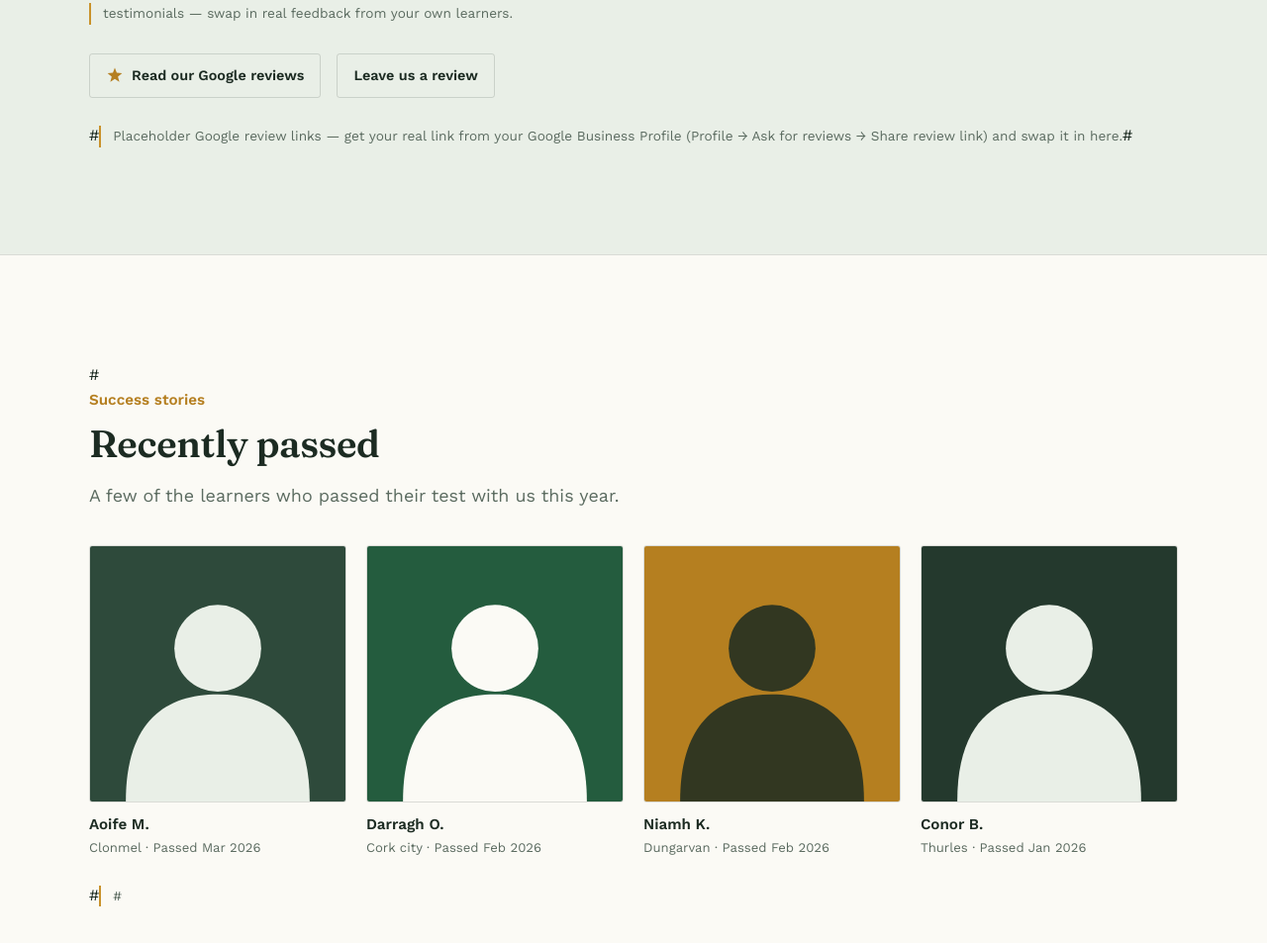
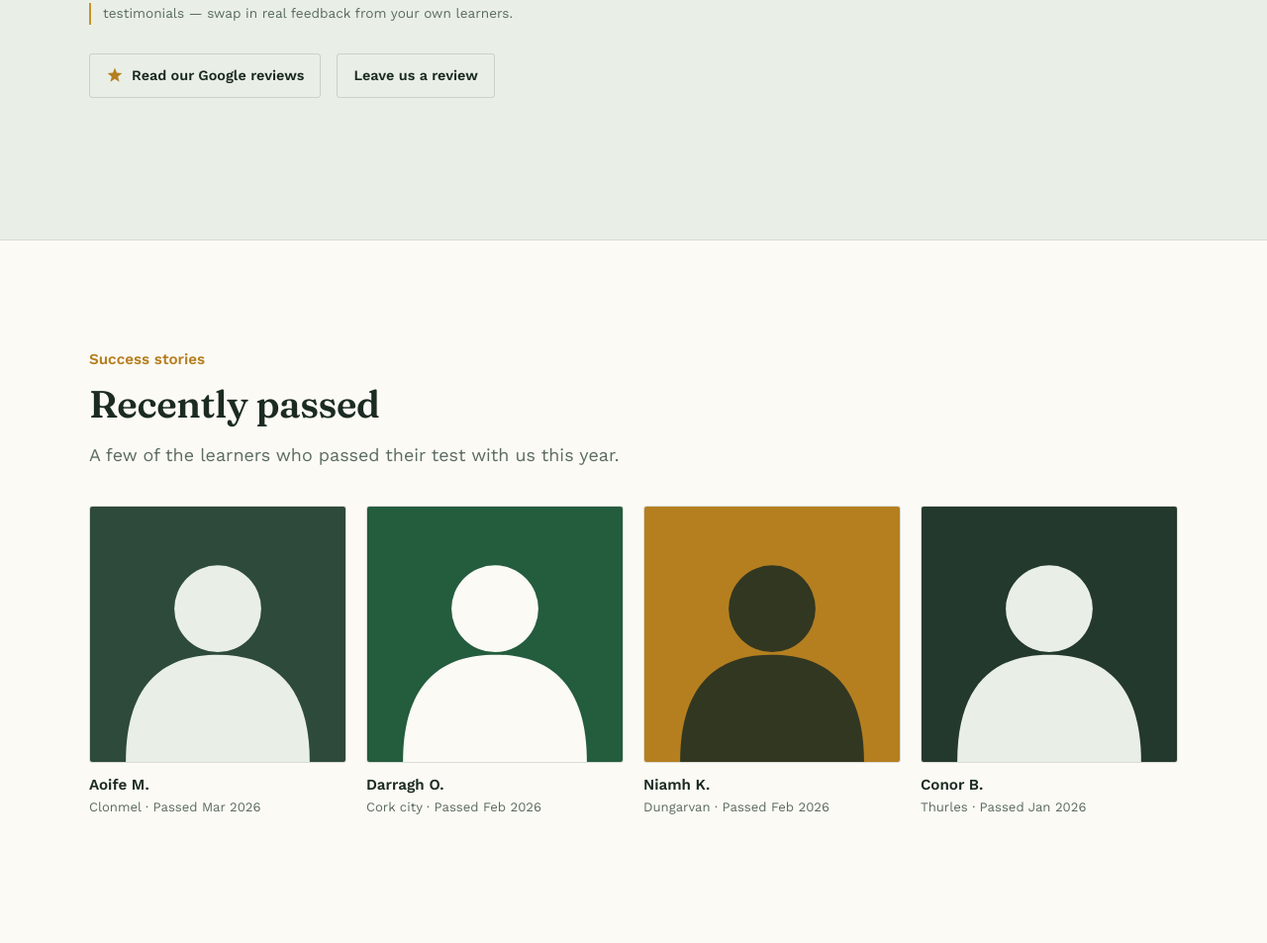
Before and after one commit to sunrisedriveacademy/DrivingSchool, a plain HTML site: page index.html in a window 1280 px wide. Shown: the part 6499-7452 px from the top of the page at 99% size. Drawn offline with nearby package versions, Linux system fonts and the light colour scheme.

Commit message:
Clean up Google review section in index.html
Removed placeholder text for Google review links and adjusted note classes.

```diff
--- a/index.html
+++ b/index.html
@@ -689,13 +689,13 @@
         Leave us a review
       </a>
     </div>
-    #<p class="-note">Placeholder Google review links — get your real link from your Google Business Profile (Profile → Ask for reviews → Share review link) and swap it in here.</p>#
+    <p class="-note"></p>
   </div>
 </section>
 
 <section id="passes" style="background: var(--paper); border-top:1px solid var(--line); border-bottom:1px solid var(--line);">
   <div class="wrap">
-    #<p class="eyebrow">Success stories</p>
+    <p class="eyebrow">Success stories</p>
     <h2>Recently passed</h2>
     <p class="lede" style="margin-top:16px;">A few of the learners who passed their test with us this year.</p>
     <div class="passes-grid">
@@ -728,7 +728,7 @@
         <p class="meta">Thurles · Passed Jan 2026</p>
       </div>
     </div>
-    #<p class="-note">#
+    <p class="-note">
   </div>
 </section>
 
```
